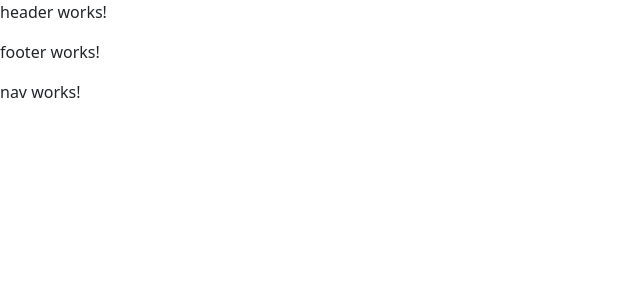
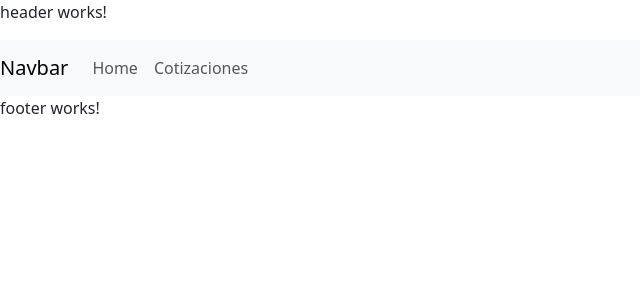
Before and after one commit to SantiagoOscarVera/angular-PIL, an Angular app: page / in a window 1280 px wide. Shown: the top 300 px of the page, without its empty margins (0-640 px from the left). Built offline with nearby package versions, Linux system fonts and the light colour scheme.

Commit message:
cotizaciones

```diff
--- a/src/app/app-routing.module.ts
+++ b/src/app/app-routing.module.ts
@@ -1,11 +1,13 @@
-import { NgModule } from '@angular/core';
+import { Component, NgModule } from '@angular/core';
 import { RouterModule, Routes } from '@angular/router';
+import { CotizacionesComponent } from './pages/cotizaciones/cotizaciones.component';
 import { DashboardComponent } from './pages/dashboard/dashboard.component';
 import { LandingComponent } from './pages/landing/landing.component';
 
 const routes: Routes = [
   {path:"home", component:LandingComponent},
-  {path:"dashboard", component:DashboardComponent}
+  {path:"dashboard", component:DashboardComponent},
+  {path:"cotizaciones", component: CotizacionesComponent},
 ];
 
 @NgModule({
--- a/src/app/app.component.html
+++ b/src/app/app.component.html
@@ -1,4 +1,5 @@
 <app-header></app-header>
+<app-nav></app-nav>
 <app-footer></app-footer>
-<app-nav></app-nav>
+
 <router-outlet></router-outlet> <!-- me permite generar el ruteo que viene de app-routing -->
--- /dev/null
+++ b/src/app/pages/cotizaciones/cotizaciones.component.html
@@ -0,0 +1 @@
+<p>cotizaciones works!</p>
--- a/src/app/shared/nav/nav.component.html
+++ b/src/app/shared/nav/nav.component.html
@@ -1 +1,17 @@
-<p>nav works!</p>
+<nav class="navbar navbar-expand-lg navbar-light bg-light">
+    <a class="navbar-brand" href="#">Navbar</a>
+    <button class="navbar-toggler" type="button" data-toggle="collapse" data-target="#navbarNav" aria-controls="navbarNav" aria-expanded="false" aria-label="Toggle navigation">
+      <span class="navbar-toggler-icon"></span>
+    </button>
+    <div class="collapse navbar-collapse" id="navbarNav">
+      <ul class="navbar-nav">
+        <li class="nav-item active">
+          <a class="nav-link" routerLink="/home">Home </a>
+        </li>
+        <li class="nav-item">
+          <a class="nav-link" routerLink="/cotizaciones">Cotizaciones</a>
+        </li>
+
+      </ul>
+    </div>
+  </nav>
--- a/src/app/shared/shared.module.ts
+++ b/src/app/shared/shared.module.ts
@@ -3,6 +3,7 @@
 import { HeaderComponent } from './header/header.component';
 import { FooterComponent } from './footer/footer.component';
 import { NavComponent } from './nav/nav.component';
+import { RouterLink, RouterModule } from '@angular/router';
 
 
 
@@ -13,7 +14,8 @@
     NavComponent
   ],
   imports: [
-    CommonModule
+    CommonModule,
+    RouterModule
   ],
   exports: [
     HeaderComponent,
```
Also changed, not shown: src/app/pages/cotizaciones/cotizaciones.component.ts (added, +10 -0 lines), src/app/pages/pages.module.ts (+5 -2 lines), src/app/pages/cotizaciones/cotizaciones.component.css (added), 1 other file (tests, documents, lock files or other folders).
